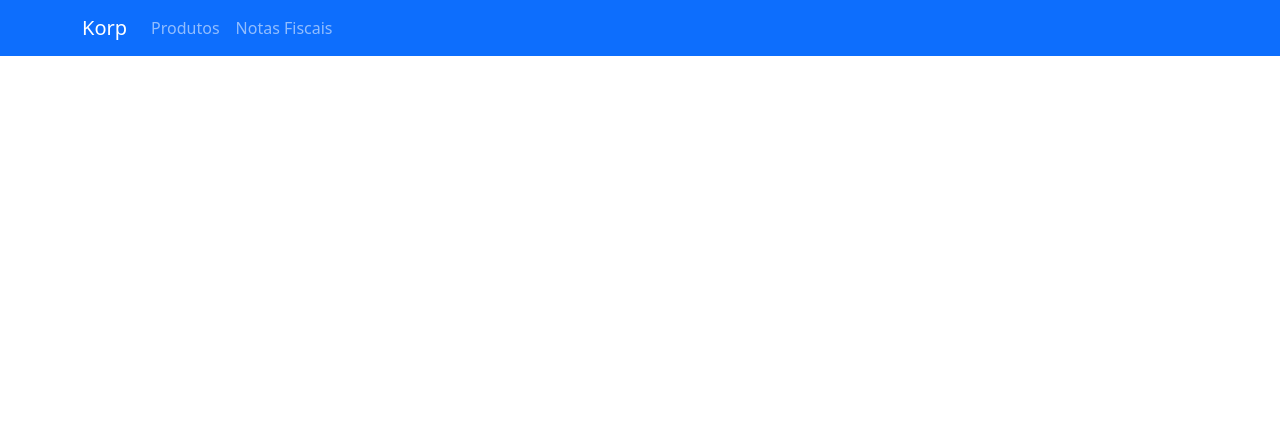
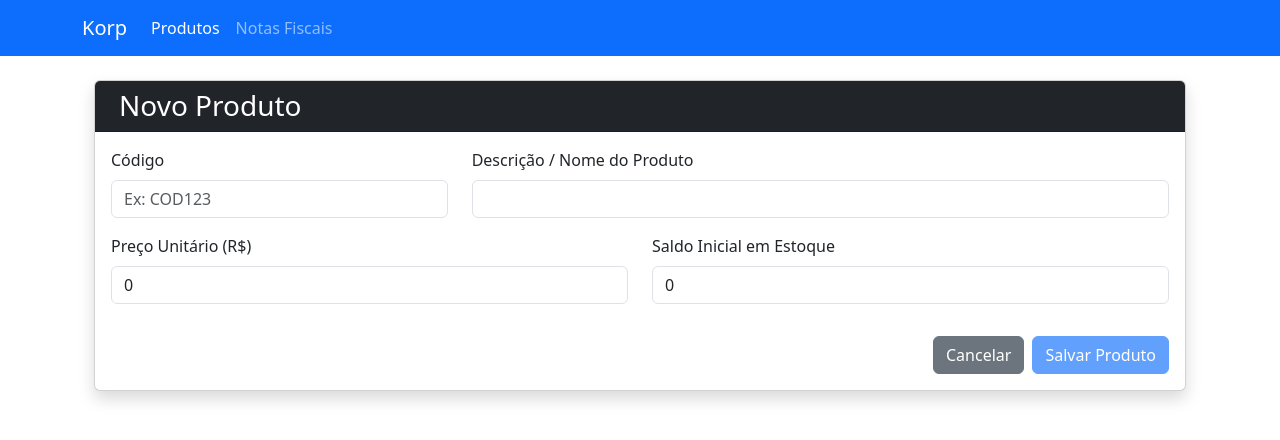
Before and after one commit to eduardo-olvreis/Korp_Teste_EduardoReis, an Angular app in the folder frontend/korp-web/: page /produtos/novo in a window 1280 px wide. Before the commit this address led to /. Shown: the top 440 px of the page. Built offline with nearby package versions, Linux system fonts and the light colour scheme.

Commit message:
feat: implementado o cadastro de produtos no front

```diff
--- a/frontend/korp-web/src/app/app-module.ts
+++ b/frontend/korp-web/src/app/app-module.ts
@@ -7,23 +7,12 @@ import { FormsModule } from '@angular/forms';
 import { ProdutoLista } from './components/produto-lista/produto-lista';
 import { NotaFiscalLista } from './components/nota-fiscal-lista/nota-fiscal-lista';
 import { NotaFiscalCadastro } from './components/nota-fiscal-cadastro/nota-fiscal-cadastro';
+import { ProdutoCadastro } from './components/produto-cadastro/produto-cadastro';
 
 @NgModule({
-  declarations: [
-    App,
-    ProdutoLista,
-    NotaFiscalLista,
-    NotaFiscalCadastro
-  ],
-  imports: [
-    BrowserModule,
-    AppRoutingModule,
-    FormsModule
-  ],
-  providers: [
-    provideHttpClient(),
-    provideBrowserGlobalErrorListeners(),
-  ],
+  declarations: [App, ProdutoLista, NotaFiscalLista, NotaFiscalCadastro, ProdutoCadastro],
+  imports: [BrowserModule, AppRoutingModule, FormsModule],
+  providers: [provideHttpClient(), provideBrowserGlobalErrorListeners()],
   bootstrap: [App],
 })
 export class AppModule {}
--- a/frontend/korp-web/src/app/app-routing-module.ts
+++ b/frontend/korp-web/src/app/app-routing-module.ts
@@ -3,11 +3,13 @@ import { RouterModule, Routes } from '@angular/router';
 import { ProdutoLista } from './components/produto-lista/produto-lista';
 import { NotaFiscalLista } from './components/nota-fiscal-lista/nota-fiscal-lista';
 import { NotaFiscalCadastro } from './components/nota-fiscal-cadastro/nota-fiscal-cadastro';
+import { ProdutoCadastro } from './components/produto-cadastro/produto-cadastro';
 
 const routes: Routes = [
   { path: 'produtos', component: ProdutoLista },
   { path: 'notas', component: NotaFiscalLista },
   { path: 'notas/nova', component: NotaFiscalCadastro },
+  { path: 'produtos/novo', component: ProdutoCadastro },
   { path: '', redirectTo: '/produtos', pathMatch: 'full' }
 ];
 
--- /dev/null
+++ b/frontend/korp-web/src/app/components/produto-cadastro/produto-cadastro.html
@@ -0,0 +1,40 @@
+<div class="container mt-4">
+  <div class="card shadow">
+    <div class="card-header bg-dark text-white d-flex align-items-center">
+      <i class="bi bi-box-seam me-2"></i>
+      <h3 class="mb-0">Novo Produto</h3>
+    </div>
+    <div class="card-body">
+      <form (ngSubmit)="salvar()" #f="ngForm">
+        <div class="row">
+          <div class="col-md-4 mb-3">
+            <label class="form-label">Código</label>
+            <input type="text" class="form-control" name="codigo" [(ngModel)]="produto.codigo" required placeholder="Ex: COD123">
+          </div>
+          <div class="col-md-8 mb-3">
+            <label class="form-label">Descrição / Nome do Produto</label>
+            <input type="text" class="form-control" name="descricao" [(ngModel)]="produto.descricao" required>
+          </div>
+        </div>
+
+        <div class="row">
+          <div class="col-md-6 mb-3">
+            <label class="form-label">Preço Unitário (R$)</label>
+            <input type="number" class="form-control" name="preco" [(ngModel)]="produto.preco" min="0">
+          </div>
+          <div class="col-md-6 mb-3">
+            <label class="form-label">Saldo Inicial em Estoque</label>
+            <input type="number" class="form-control" name="saldo" [(ngModel)]="produto.saldo" min="0" required>
+          </div>
+        </div>
+
+        <div class="d-flex justify-content-end gap-2 mt-3">
+          <button type="button" class="btn btn-secondary" routerLink="/produtos">Cancelar</button>
+          <button type="submit" class="btn btn-primary" [disabled]="!f.valid">
+            <i class="bi bi-save"></i> Salvar Produto
+          </button>
+        </div>
+      </form>
+    </div>
+  </div>
+</div>
--- /dev/null
+++ b/frontend/korp-web/src/app/components/produto-cadastro/produto-cadastro.ts
@@ -0,0 +1,32 @@
+import { Component } from '@angular/core';
+import { Router } from '@angular/router';
+import { ProdutoService } from '../../services/produto';
+
+@Component({
+  selector: 'app-produto-cadastro',
+  templateUrl: './produto-cadastro.html',
+  standalone: false
+})
+export class ProdutoCadastro {
+  produto = {
+    codigo: '',
+    descricao: '',
+    preco: 0,
+    saldo: 0
+  };
+
+  constructor(private service: ProdutoService, private router: Router) {}
+
+  salvar() {
+    this.service.criarProduto(this.produto).subscribe({
+      next: () => {
+        alert('Produto cadastrado com sucesso');
+        this.router.navigate(['/produtos']);
+      },
+      error: (err) => {
+        console.error(err);
+        alert('Erro ao salvar produto');
+      }
+    });
+  }
+}
--- a/frontend/korp-web/src/app/components/produto-lista/produto-lista.html
+++ b/frontend/korp-web/src/app/components/produto-lista/produto-lista.html
@@ -26,5 +26,11 @@
         </tr>
       </tbody>
     </table>
+    <div class="d-flex justify-content-between align-items-center mb-3">
+      <h2 class="text-primary">Estoque</h2>
+      <a routerLink="/produtos/novo" class="btn btn-success">
+        <i class="bi bi-plus-lg"></i> Novo Produto
+      </a>
+    </div>
   </div>
 </div>
```
Also changed, not shown: frontend/korp-web/src/app/components/produto-cadastro/produto-cadastro.css (added), 1 other file (tests, documents, lock files or other folders).
